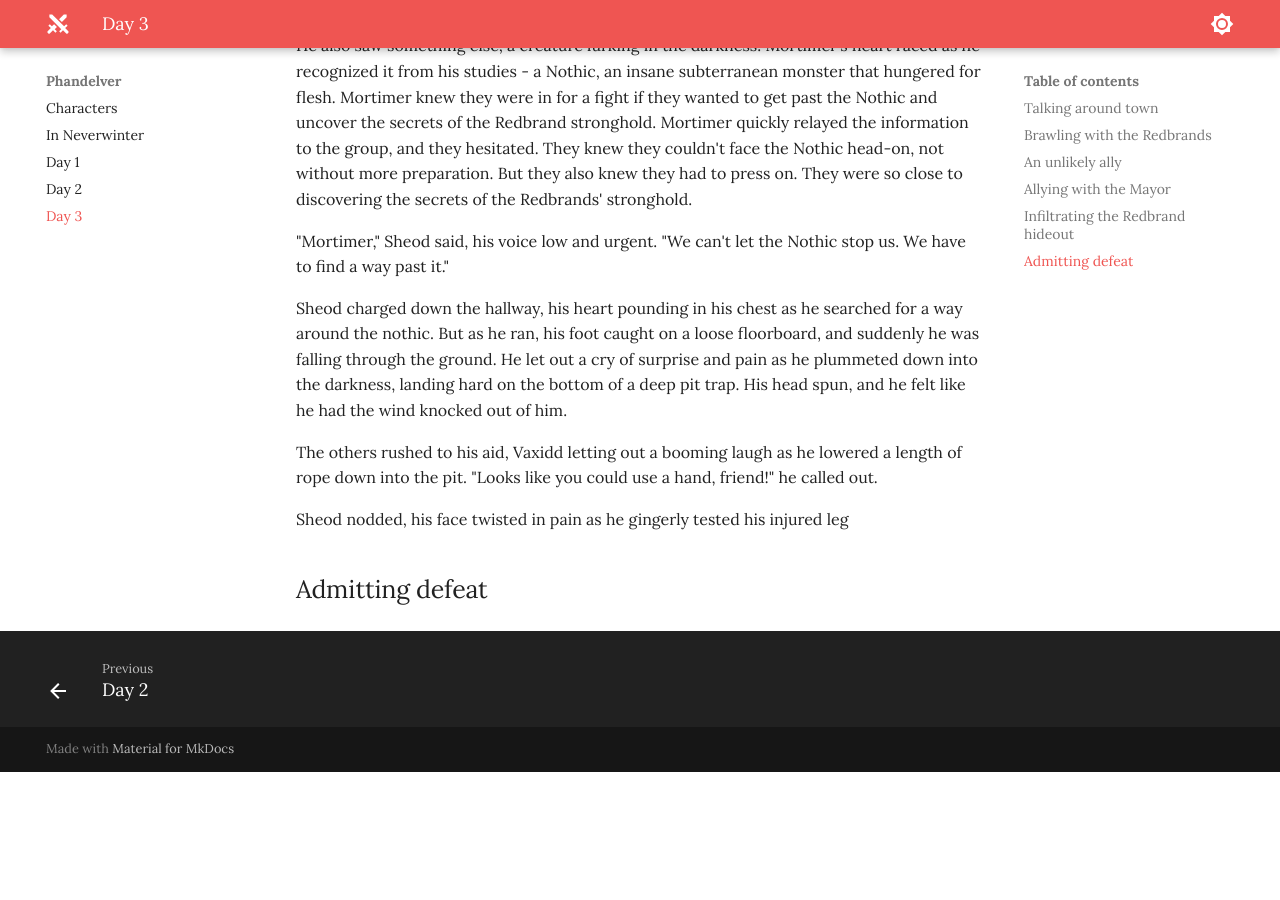
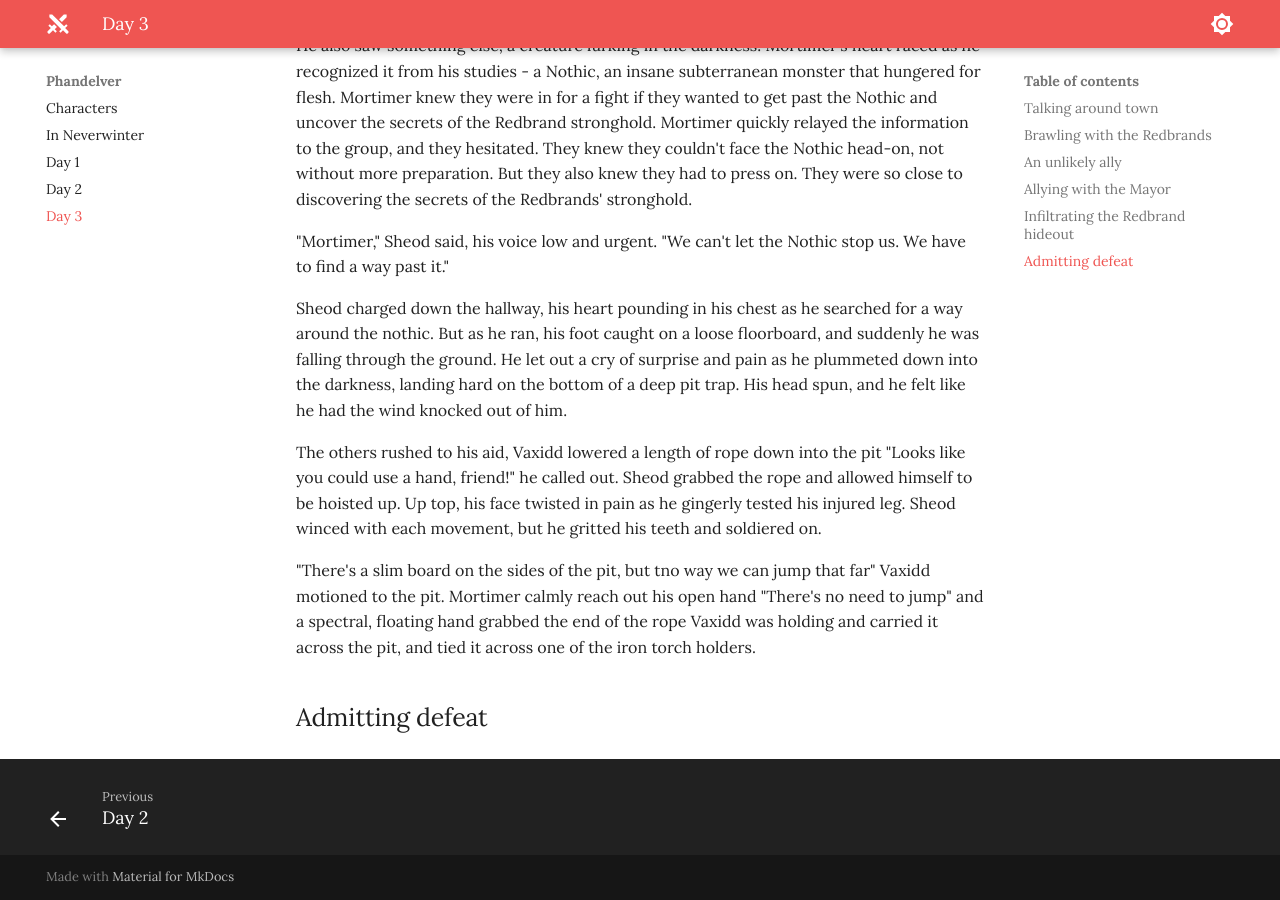
Before and after one commit to jonasmcferreira/adventures, an MkDocs documentation site: the page built from docs/phandelver/03.md, in a window 1280 px wide and 900 px high, scrolled down 8010 px. Built offline with MkDocs 1.6.1 and Material for MkDocs 9.7.7, drawn with Linux system fonts in a browser that asks for light colours; before the commit the page ends 8782 px from its top, so only the background shows below that.

Commit message:
modified docs/phandelver/03.md

```diff
--- a/docs/phandelver/03.md
+++ b/docs/phandelver/03.md
@@ -137,8 +137,9 @@ He also saw something else, a creature lurking in the darkness. Mortimer's heart
 
 Sheod charged down the hallway, his heart pounding in his chest as he searched for a way around the nothic. But as he ran, his foot caught on a loose floorboard, and suddenly he was falling through the ground. He let out a cry of surprise and pain as he plummeted down into the darkness, landing hard on the bottom of a deep pit trap. His head spun, and he felt like he had the wind knocked out of him.
 
-The others rushed to his aid, Vaxidd letting out a booming laugh as he lowered a length of rope down into the pit. "Looks like you could use a hand, friend!" he called out.
+The others rushed to his aid, Vaxidd lowered a length of rope down into the pit "Looks like you could use a hand, friend!" he called out.
+Sheod grabbed the rope and allowed himself to be hoisted up. Up top, his face twisted in pain as he gingerly tested his injured leg. Sheod winced with each movement, but he gritted his teeth and soldiered on.
 
-Sheod nodded, his face twisted in pain as he gingerly tested his injured leg
+"There's a slim board on the sides of the pit, but tno way we can jump that far" Vaxidd motioned to the pit. Mortimer calmly reach out his open hand "There's no need to jump" and a spectral, floating hand grabbed the end of the rope Vaxidd was holding and carried it across the pit, and tied it across one of the iron torch holders.
 
 ## Admitting defeat
```
